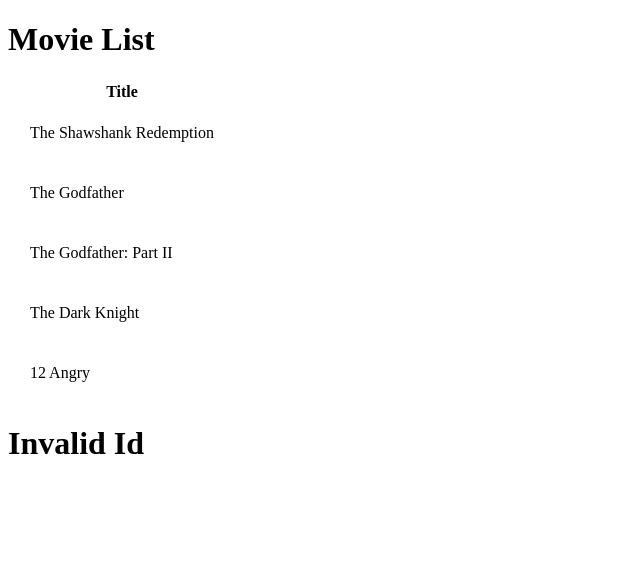
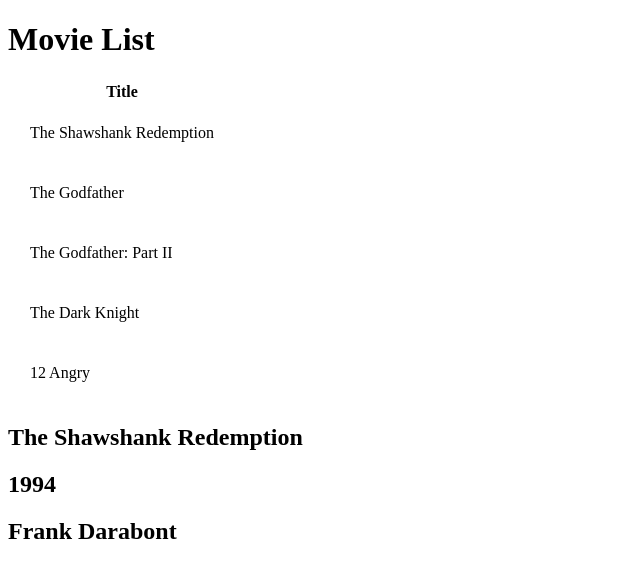
Before and after one commit to Fe195/Movie-Directory---Class-based-Components-Context---Post-Class---hywx60uaq6or, a React app: page / in a window 1280 px wide. Both pictures are taken after a click on the element "The Shawshank Redemption". Shown: the top 578 px of the page, without its empty margins (0-640 px from the left). Built offline with nearby package versions, Linux system fonts and the light colour scheme.

Commit message:
Update Movie.js

```diff
--- a/src/components/Movie.js
+++ b/src/components/Movie.js
@@ -1,24 +1,27 @@
-import React, { useContext } from "react";
-import UserContext from "./MovieContext";
+import React from "react";
+import { MovieContext } from "./MovieContext";
 
-const Movie = (props) => {
-  // If no movie is selected, show message - "Invalid Id".
-  const first = useContext(UserContext);
-  const id = props.value;
-  // console.log(props.value);
+class Movie extends React.Component {
+  static contextType = MovieContext;
+
+  render() {
+    const { movies, selectedMovieId } = this.context;
+    const movie = movies.find((movie) => movie.id === selectedMovieId);
+
     return (
       <div id="movie-banner">
-      {!props.condtion ? (
+        {movie ? (
+          <>
+            <h2>{movie.title}</h2>
+            <h2>{movie.year}</h2>
+            <h2>{movie.director}</h2>
+          </>
+        ) : (
           <h1>Invalid Id</h1>
-      ) : (
-        <div>
-          <h2>{first[id].title}</h2>
-          <h2>{first[id].year}</h2>
-          <h2>{first[id].director}</h2>
-        </div>
         )}
       </div>
     );
-};
+  }
+}
 
 export default Movie;
```
Lines whose indentation alone changed are shown as unchanged.
